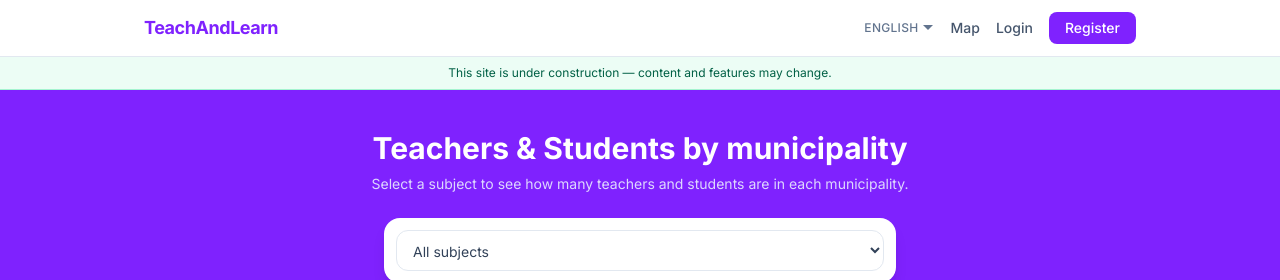
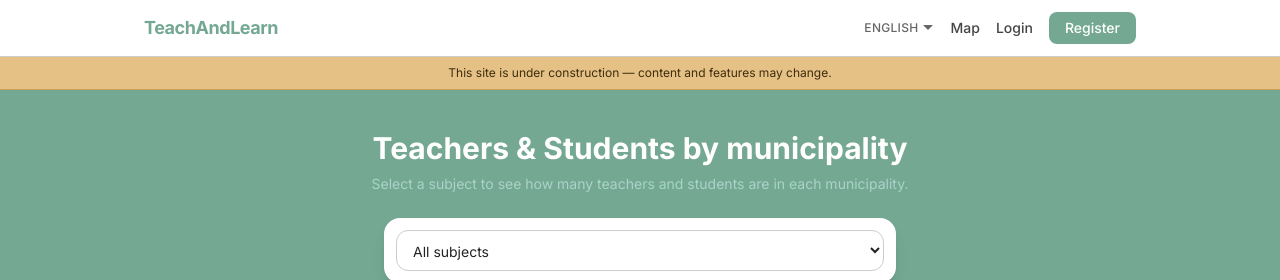
Before and after one commit to vmalep/teachandlearn, a Django app: page /map/ in a window 1280 px wide. Shown: the top 280 px of the page. Run offline with Django 5.2, Linux system fonts and the light colour scheme; data comes from the database, SQL or seed files in the repository; data that the repository does not hold is empty; style sheets or scripts are compiled from the project's sources.

Commit message:
Restyle colour theme — sandy gradient, sage buttons, black text
- Page background: top-to-white gradient from #e5c185 via CSS on body
- Buttons and accents: #74a892 sage teal (replaces violet)
- All greenish/emerald/orange accents replaced; green "validated" badges use teal
- Text overrides: slate/stone palette shifted to near-black
- Map student dots updated to match teal theme

Co-Authored-By: Claude Sonnet 4.6 <noreply@anthropic.com>

```diff
--- a/static/css/input.css
+++ b/static/css/input.css
@@ -5,6 +5,45 @@
 
 @theme {
   --font-sans: 'Inter', ui-sans-serif, system-ui, sans-serif;
+
+  /* Background palette centred on #e5c185 (warm golden) */
+  --color-orange-50:  #e5c185;
+  --color-orange-200: #c9a05a;
+  --color-orange-600: #7a5c1e;
+  --color-orange-700: #5e4416;
+  --color-orange-800: #3e2d0e;
+
+  /* Button palette centred on #74a892 (sage teal) */
+  --color-violet-50:  #eef5f3;
+  --color-violet-100: #d5ebe5;
+  --color-violet-200: #aad3c9;
+  --color-violet-400: #8fc0af;
+  --color-violet-500: #74a892;
+  --color-violet-600: #74a892;
+  --color-violet-700: #5a8a7a;
+
+  /* Near-black text palette */
+  --color-slate-200: #cccccc;
+  --color-slate-300: #aaaaaa;
+  --color-slate-400: #888888;
+  --color-slate-500: #666666;
+  --color-slate-600: #444444;
+  --color-slate-700: #222222;
+  --color-slate-800: #111111;
+  --color-slate-900: #000000;
+  --color-stone-500: #666666;
+  --color-stone-900: #000000;
+}
+
+@layer base {
+  html {
+    background: #ffffff;
+  }
+  body {
+    background: linear-gradient(to bottom, #e5c185 0%, #ffffff 50%);
+    background-attachment: scroll;
+    min-height: 100vh;
+  }
 }
 
 @layer components {
--- a/templates/base.html
+++ b/templates/base.html
@@ -1,6 +1,6 @@
 {% load i18n %}
 <!doctype html>
-<html lang="{{ LANGUAGE_CODE }}" class="h-full bg-stone-50">
+<html lang="{{ LANGUAGE_CODE }}" class="h-full">
 <head>
   <meta charset="utf-8">
   <meta name="viewport" content="width=device-width, initial-scale=1">
@@ -110,7 +110,7 @@
     </div>
   </header>
 
-  <div class="bg-emerald-50 border-b border-emerald-200 text-emerald-800 text-center text-xs py-2 px-4">
+  <div class="bg-orange-50 border-b border-orange-200 text-orange-800 text-center text-xs py-2 px-4">
     {% trans "This site is under construction — content and features may change." %}
   </div>
 
--- a/templates/map.html
+++ b/templates/map.html
@@ -29,7 +29,7 @@
       <span class="inline-block w-4 h-4 rounded-full bg-violet-500 opacity-80"></span>{% trans "Teachers" %}
     </span>
     <span class="flex items-center gap-2">
-      <span class="inline-block w-4 h-4 rounded-full bg-emerald-500 opacity-80"></span>{% trans "Students" %}
+      <span class="inline-block w-4 h-4 rounded-full bg-orange-500 opacity-80"></span>{% trans "Students" %}
     </span>
     <span class="flex items-center gap-2">
       <span class="inline-block w-4 h-4 rounded-full bg-amber-500 opacity-80"></span>{% trans "Both" %}
@@ -58,7 +58,7 @@
   function circleColor(teachers, students) {
     if (teachers > 0 && students > 0) return '#f59e0b'; // amber — both
     if (teachers > 0) return '#6366f1';                  // indigo — teachers
-    return '#10b981';                                     // emerald — students
+    return '#74a892';                                     // sage — students
   }
 
   function circleRadius(count) {
--- a/templates/profiles/profile.html
+++ b/templates/profiles/profile.html
@@ -76,7 +76,7 @@
     {% if teacher_profile %}
       <div class="flex items-center gap-2 mb-4">
         {% if teacher_profile.state == "validated" %}
-          <span class="inline-flex items-center gap-1 bg-green-50 text-green-700 text-xs font-medium px-2.5 py-1 rounded-full">✓ {% trans "Validated" %}</span>
+          <span class="inline-flex items-center gap-1 bg-orange-50 text-orange-700 text-xs font-medium px-2.5 py-1 rounded-full">✓ {% trans "Validated" %}</span>
         {% elif teacher_profile.state == "rejected" %}
           <span class="inline-flex items-center gap-1 bg-red-50 text-red-700 text-xs font-medium px-2.5 py-1 rounded-full">✗ {% trans "Rejected" %}</span>
           {% if teacher_profile.rejection_reason %}
--- a/templates/teachers/directory.html
+++ b/templates/teachers/directory.html
@@ -4,7 +4,7 @@
 {% block content %}
 
 {# Hero #}
-<div class="bg-gradient-to-br from-stone-50 via-emerald-50 to-violet-50 py-16 px-4">
+<div class="py-16 px-4">
   <div class="max-w-3xl mx-auto text-center">
     <h1 class="text-4xl font-bold tracking-tight text-stone-900 mb-3">{% trans "Find a private teacher" %}</h1>
     <p class="text-stone-500 text-base mb-2">{% trans "Verified teachers for one-on-one lessons in Belgium" %}</p>
```
Also changed, not shown: templates/teachers/profile.html (+4 -4 lines).
